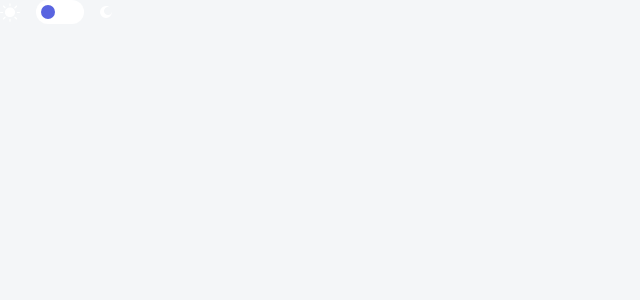
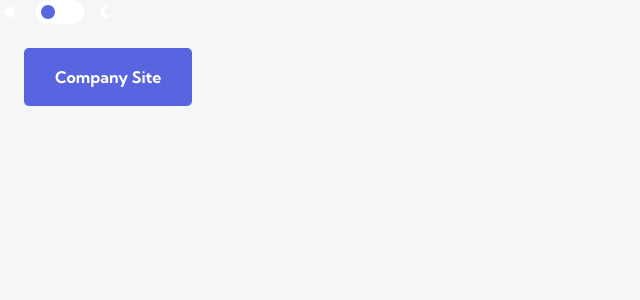
Before and after one commit to ekankam/fm-job-board-app, a Next.js app: page / in a window 1280 px wide. Shown: the top 300 px of the page, without its empty margins (0-640 px from the left). Built offline with nearby package versions, Linux system fonts and the light colour scheme.

Commit message:
Add Button Component

```diff
--- a/src/pages/index.tsx
+++ b/src/pages/index.tsx
@@ -1,13 +1,24 @@
 import { useState } from "react";
 import HeadTag from "@/components/Head";
 import Switch from "@/ui/Switch";
+import Button from "@/ui/Button";
 
 function Home() {
+  const [isClicked, setIsClicked] = useState(false);
+  console.log(isClicked);
   return (
     <div>
       <HeadTag tag="Home" />
       <main className="min-h-screen h-full max-w-[1440px] w-full mx-auto font-normal">
         <Switch />
+        <div className="m-6">
+          <Button
+            label="company site"
+            onClick={() => setIsClicked(!isClicked)}
+            variant="primary"
+            type="button"
+          />
+        </div>
       </main>
     </div>
   );
--- /dev/null
+++ b/src/ui/Button.tsx
@@ -0,0 +1,40 @@
+/* eslint-disable prettier/prettier */
+type ButtonProps = {
+  label: string;
+  onClick?:
+  | (React.MouseEventHandler<HTMLButtonElement> &
+    React.MouseEventHandler<HTMLAnchorElement>)
+  | undefined;
+  href?: string | undefined;
+  type?: "button" | "submit" | "reset" | undefined;
+  variant: string | undefined;
+};
+
+const primaryStyles =
+  "bg-primary-violet text-secondary-white cursor-pointer inline-flex items-center justify-center py-4 px-[31px] font-bold text-16 rounded-[5px] capitalize hover:bg-primary-light-violet transition-all ease-in-out";
+
+const secondaryStyles =
+  "bg-primary-violet-100 text-primary-violet cursor-pointer inline-flex items-center justify-center py-4 px-[31px] font-bold text-16 rounded-[5px] capitalize hover:bg-primary-violet-200 transition-all ease-in-out dark:bg-secondary-white-100 dark:text-secondary-white dark:hover:bg-secondary-white-200";
+
+const gusts = (variant: string | undefined) =>
+  variant === "primary" ? primaryStyles : secondaryStyles;
+
+export default function Button({
+  label,
+  onClick,
+  href,
+  type,
+  variant,
+}: ButtonProps) {
+  const Component = href ? "a" : "button";
+  return (
+    <Component
+      type={type}
+      href={href}
+      onClick={onClick}
+      className={gusts(variant)}
+    >
+      {label}
+    </Component>
+  );
+}
--- a/tailwind.config.js
+++ b/tailwind.config.js
@@ -8,9 +8,13 @@ module.exports = {
       colors: {
         "primary-violet": "#5964E0",
         "primary-light-violet": "#939BF4",
-        "primary-dark-blue": "#19202D",
+        "primary-violet-100": "#5964E01A",
+        "primary-violet-200": "#5964E059",
+        "primary-dark-blue": "#19202D03",
         "primary-midnight": "#121721",
         "secondary-white": "#FFFFFF",
+        "secondary-white-100": "#FFFFFF03",
+        "secondary-white-200": "#FFFFFF40",
         "secondary-light-gray": "#F4F6F8",
         "secondary-gray": "#9DAEC2",
         "secondary-dark-gray": "#6E8098",
```
Also changed, not shown: 1 other file (tests, documents, lock files or other folders).
